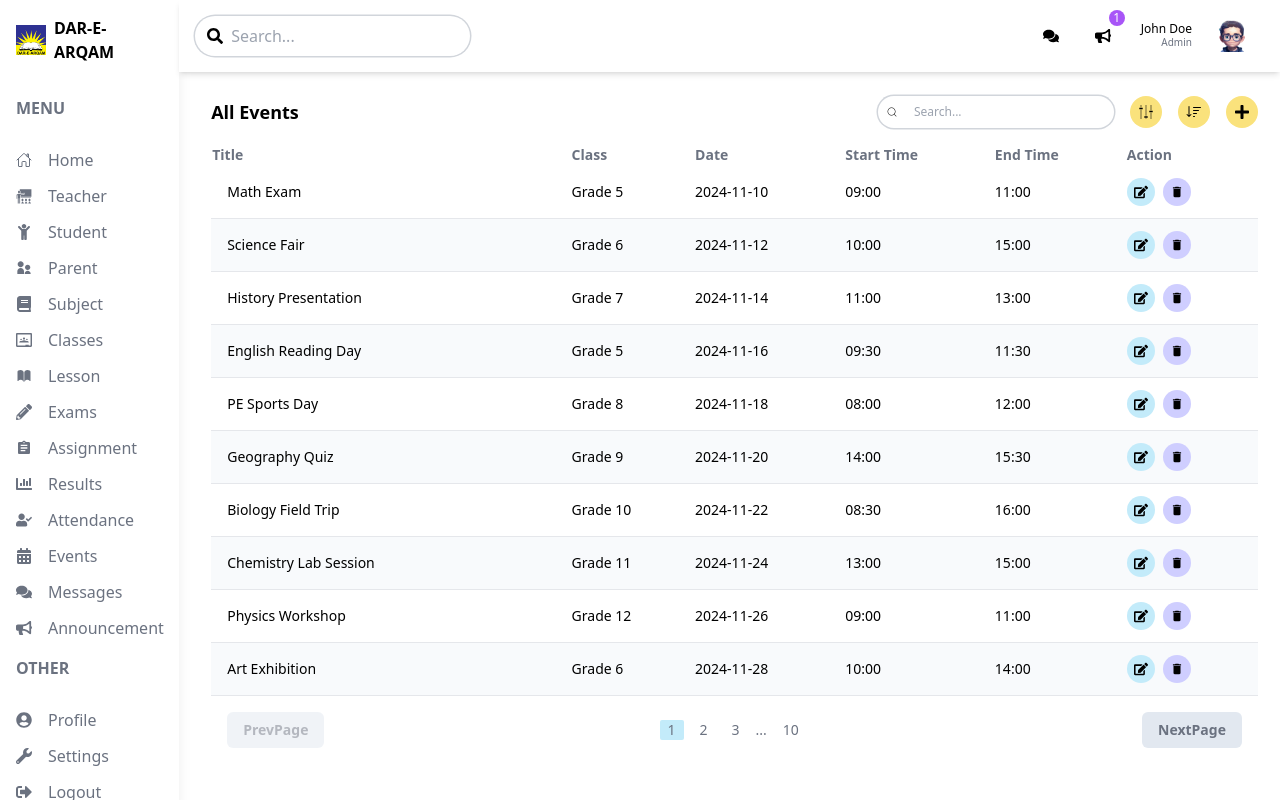
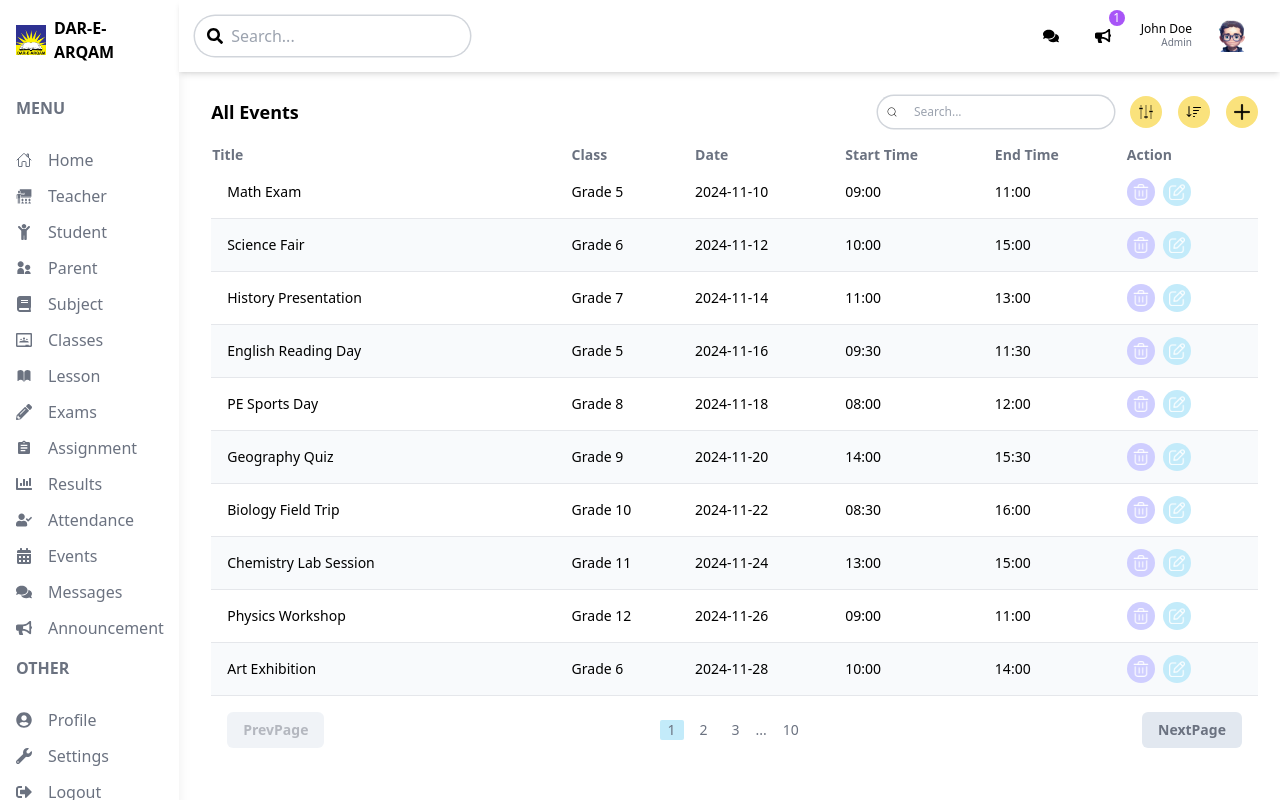
Before and after one commit to Hamza-debug-web/School-Management-app, a Next.js app: page /list/events in a window 1280 px wide. Built offline with nearby package versions, Linux system fonts and the light colour scheme.

Commit message:
FormModel buttons done

```diff
--- a/src/app/(dashboard1)/list/announcements/page.tsx
+++ b/src/app/(dashboard1)/list/announcements/page.tsx
@@ -1,12 +1,13 @@
 import TableSearch from "@/app/components/TableSearch";
 import { GiSettingsKnobs } from "react-icons/gi";
-import { FaPlus, FaEdit  } from "react-icons/fa";
+//import { FaPlus, FaEdit  } from "react-icons/fa";
 import { BsSortDown } from "react-icons/bs";
 import Pagination from "@/app/components/Pagination";
 import Table from "@/app/components/Table";
-import { MdDelete } from "react-icons/md";
-import Link from "next/link";
+//import { MdDelete } from "react-icons/md";
+//import Link from "next/link";
 import { AnnouncementData, role} from "@/app/lib/data";
+import FormModel from "@/app/components/FormModel";
 
 type Announcement = {
   id: number;
@@ -49,15 +50,20 @@ const AnnouncementListPage = () => {
 
       <td>
         <div className="flex items-center gap-2">
-          <Link href={`/list/teachers/${item.id}`}>
+          {/* <Link href={`/list/teachers/${item.id}`}>
             <button className="w-7 h-7 flex items-center justify-center rounded-full bg-lamaSky">
               <FaEdit/>
             </button>
-          </Link>
+          </Link> */}
           {role === "admin" && (
-            <button className="w-7 h-7 flex items-center justify-center rounded-full bg-lamaPurple">
-              <MdDelete />
-            </button>
+            // <button className="w-7 h-7 flex items-center justify-center rounded-full bg-lamaPurple">
+            //   <MdDelete />
+            // </button>
+            <>
+             <FormModel table="announcement"  type="update" data={item} />
+            <FormModel table="announcement"  type="delete" id={item.id} />
+            </>
+
           )}
         </div>
       </td>
@@ -81,9 +87,11 @@ const AnnouncementListPage = () => {
               <BsSortDown />
             </button>
             {role === "admin" && (
-              <button className="w-8 h-8 flex items-center justify-center rounded-full bg-lamaYellow">
-                <FaPlus />
-              </button>
+              // <button className="w-8 h-8 flex items-center justify-center rounded-full bg-lamaYellow">
+              //   <FaPlus />
+              // </button>
+
+              <FormModel table="announcement"  type="create"  />
             )}
           </div>
         </div>
--- a/src/app/(dashboard1)/list/assignments/page.tsx
+++ b/src/app/(dashboard1)/list/assignments/page.tsx
@@ -1,12 +1,13 @@
 import TableSearch from "@/app/components/TableSearch";
 import { GiSettingsKnobs } from "react-icons/gi";
-import { FaPlus, FaEdit  } from "react-icons/fa";
+// import { FaPlus, FaEdit  } from "react-icons/fa";
 import { BsSortDown } from "react-icons/bs";
 import Pagination from "@/app/components/Pagination";
 import Table from "@/app/components/Table";
-import { MdDelete } from "react-icons/md";
-import Link from "next/link";
+// import { MdDelete } from "react-icons/md";
+// import Link from "next/link";
 import {AssignmentData, role} from "@/app/lib/data";
+import FormModel from "@/app/components/FormModel";
 
 type Assignment = {
   id: number;
@@ -54,15 +55,22 @@ const AssignmentListPage = () => {
 
       <td>
         <div className="flex items-center gap-2">
-          <Link href={`/list/teachers/${item.id}`}>
+          {/* <Link href={`/list/teachers/${item.id}`}>
             <button className="w-7 h-7 flex items-center justify-center rounded-full bg-lamaSky">
               <FaEdit/>
             </button>
-          </Link>
+          </Link> */}
+
           {role === "admin" && (
-            <button className="w-7 h-7 flex items-center justify-center rounded-full bg-lamaPurple">
-              <MdDelete />
-            </button>
+
+<>
+<FormModel table="assignment"  type="update" data={item} />
+             <FormModel table="assignment"  type="delete" id={item.id} />
+</>
+
+            // <button className="w-7 h-7 flex items-center justify-center rounded-full bg-lamaPurple">
+            //   <MdDelete />
+            // </button>
           )}
         </div>
       </td>
@@ -86,9 +94,11 @@ const AssignmentListPage = () => {
               <BsSortDown />
             </button>
             {role === "admin" && (
-              <button className="w-8 h-8 flex items-center justify-center rounded-full bg-lamaYellow">
-                <FaPlus />
-              </button>
+              // <button className="w-8 h-8 flex items-center justify-center rounded-full bg-lamaYellow">
+              //   <FaPlus />
+              // </button>
+              <FormModel table="assignment"  type="create"  />
+
             )}
           </div>
         </div>
--- a/src/app/(dashboard1)/list/events/page.tsx
+++ b/src/app/(dashboard1)/list/events/page.tsx
@@ -1,12 +1,13 @@
 import TableSearch from "@/app/components/TableSearch";
 import { GiSettingsKnobs } from "react-icons/gi";
-import { FaPlus, FaEdit  } from "react-icons/fa";
+//import { FaPlus, FaEdit  } from "react-icons/fa";
 import { BsSortDown } from "react-icons/bs";
 import Pagination from "@/app/components/Pagination";
 import Table from "@/app/components/Table";
-import { MdDelete } from "react-icons/md";
-import Link from "next/link";
+//import { MdDelete } from "react-icons/md";
+// import Link from "next/link";
 import {EventsData, role} from "@/app/lib/data";
+import FormModel from "@/app/components/FormModel";
 
 type Event = {
   id: number;
@@ -62,15 +63,19 @@ const EventListPage = () => {
 
       <td>
         <div className="flex items-center gap-2">
-          <Link href={`/list/teachers/${item.id}`}>
+          {/* <Link href={`/list/teachers/${item.id}`}>
             <button className="w-7 h-7 flex items-center justify-center rounded-full bg-lamaSky">
               <FaEdit/>
             </button>
-          </Link>
+          </Link> */}
           {role === "admin" && (
-            <button className="w-7 h-7 flex items-center justify-center rounded-full bg-lamaPurple">
-              <MdDelete />
-            </button>
+            // <button className="w-7 h-7 flex items-center justify-center rounded-full bg-lamaPurple">
+            //   <MdDelete />
+            // </button>
+            <>
+            <FormModel table="assignment"  type="delete" id={item.id} />
+            <FormModel table="event"  type="update" data={item}  />
+            </>
           )}
         </div>
       </td>
@@ -94,9 +99,11 @@ const EventListPage = () => {
               <BsSortDown />
             </button>
             {role === "admin" && (
-              <button className="w-8 h-8 flex items-center justify-center rounded-full bg-lamaYellow">
-                <FaPlus />
-              </button>
+              // <button className="w-8 h-8 flex items-center justify-center rounded-full bg-lamaYellow">
+              //   <FaPlus />
+              // </button>
+
+              <FormModel table="event"  type="create"  />
             )}
           </div>
         </div>
--- a/src/app/(dashboard1)/list/results/page.tsx
+++ b/src/app/(dashboard1)/list/results/page.tsx
@@ -1,12 +1,13 @@
 import TableSearch from "@/app/components/TableSearch";
 import { GiSettingsKnobs } from "react-icons/gi";
-import { FaPlus, FaEdit  } from "react-icons/fa";
+// import { FaPlus, FaEdit  } from "react-icons/fa";
 import { BsSortDown } from "react-icons/bs";
 import Pagination from "@/app/components/Pagination";
 import Table from "@/app/components/Table";
-import { MdDelete } from "react-icons/md";
-import Link from "next/link";
+// import { MdDelete } from "react-icons/md";
+// import Link from "next/link";
 import {ResultsData, role} from "@/app/lib/data";
+import FormModel from "@/app/components/FormModel";
 
 type Result = {
   id: number;
@@ -70,15 +71,20 @@ const ResultListPage = () => {
 
       <td>
         <div className="flex items-center gap-2">
-          <Link href={`/list/teachers/${item.id}`}>
+          {/* <Link href={`/list/teachers/${item.id}`}>
             <button className="w-7 h-7 flex items-center justify-center rounded-full bg-lamaSky">
               <FaEdit/>
             </button>
-          </Link>
+          </Link> */}
           {role === "admin" && (
-            <button className="w-7 h-7 flex items-center justify-center rounded-full bg-lamaPurple">
-              <MdDelete />
-            </button>
+            // <button className="w-7 h-7 flex items-center justify-center rounded-full bg-lamaPurple">
+            //   <MdDelete />
+            // </button>
+
+            <>
+            <FormModel table="result"  type="update" data={item} />
+            <FormModel table="result"  type="delete" id={item.id} />
+            </>
           )}
         </div>
       </td>
@@ -102,9 +108,10 @@ const ResultListPage = () => {
               <BsSortDown />
             </button>
             {role === "admin" && (
-              <button className="w-8 h-8 flex items-center justify-center rounded-full bg-lamaYellow">
-                <FaPlus />
-              </button>
+              // <button className="w-8 h-8 flex items-center justify-center rounded-full bg-lamaYellow">
+              //   <FaPlus />
+              // </button>
+              <FormModel table="result"  type="create"  />
             )}
           </div>
         </div>
```
